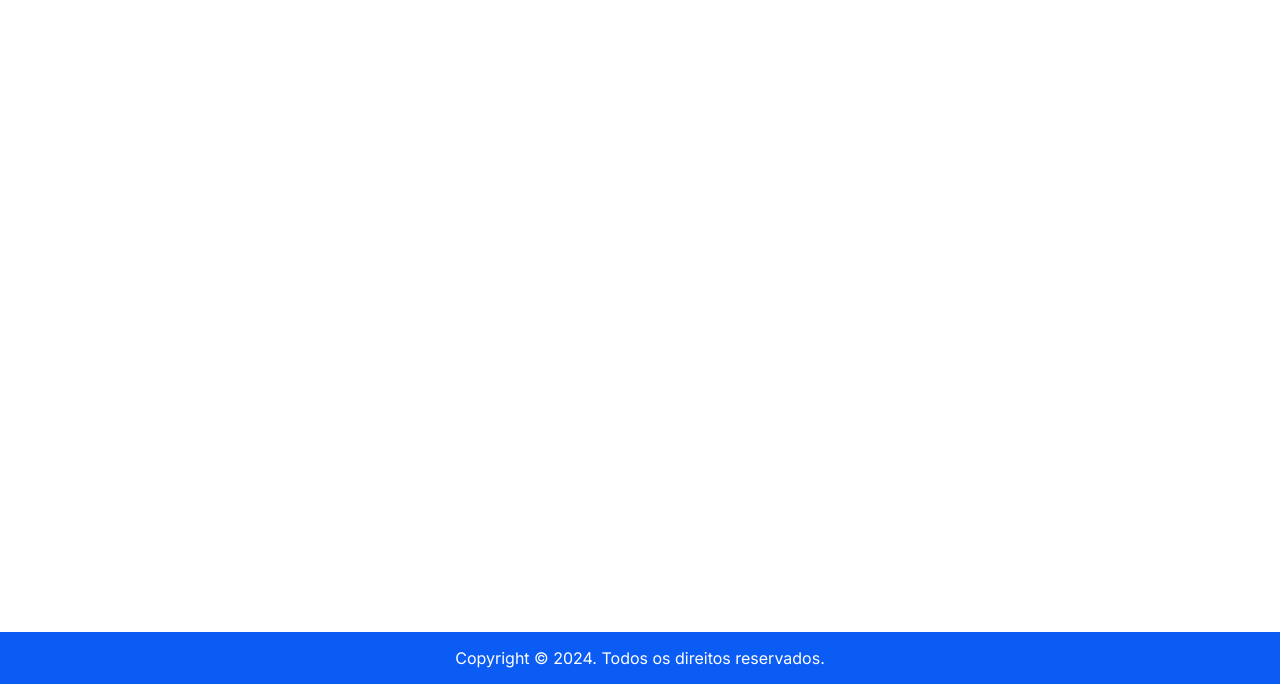
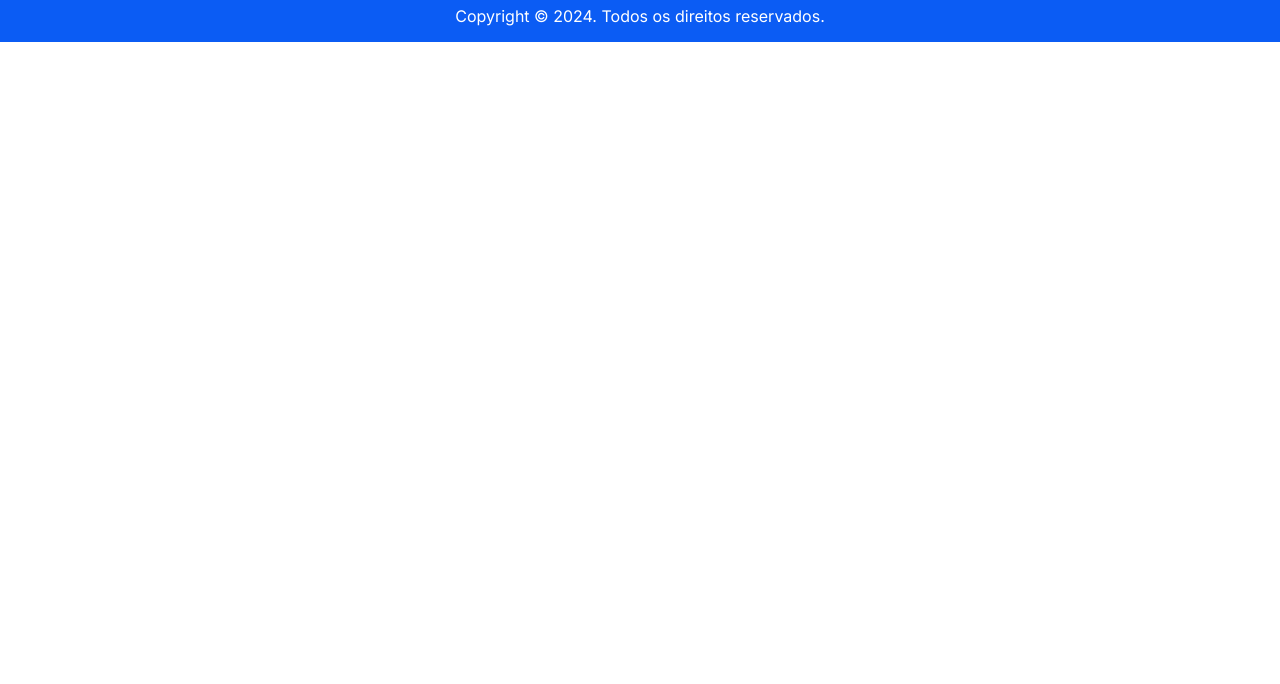
Before and after one commit to Jovens-do-futuro/website, a plain HTML site: page pages/sobre/index.html in a window 1280 px wide. Shown: the part 116-800 px from the top of the page. Drawn offline with Linux system fonts and the light colour scheme.

Commit message:
fix: footer position

```diff
--- a/global.css
+++ b/global.css
@@ -19,6 +19,13 @@ body {
   font-family: "Inter", sans-serif;
   background-color: var(--white);
   color: var(--black);
+  min-height: 100vh;
+  display: flex;
+  flex-direction: column;
+}
+
+main {
+  flex: 1;
 }
 
 button {
@@ -72,10 +79,8 @@ header {
 
 footer {
   bottom: 0;
-  position: fixed;
-  left: 0;
   width: 100%;
-  padding: 1rem;
+  padding: 0.5rem;
   text-align: center;
   background-color: var(--blue);
   color: var(--white);
```
